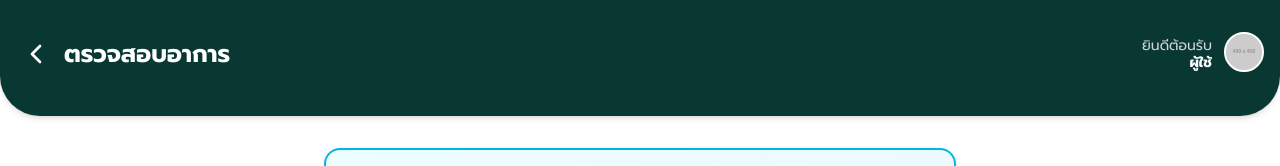
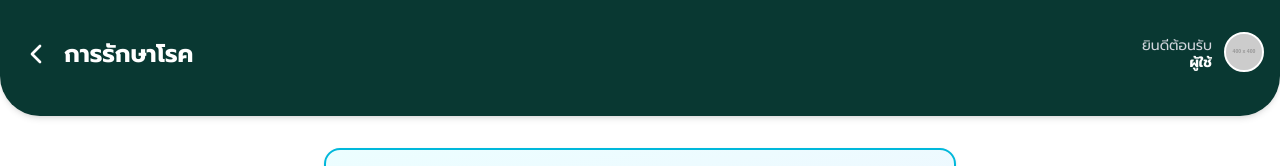
Before and after one commit to koard/DukeFarm-Frontend, a Next.js app: page /large/disease-info-large in a window 1280 px wide. Shown: the top 166 px of the page. Built offline with nearby package versions, Linux system fonts and the light colour scheme; no server answers.

Commit message:
refactor: disease page components

```diff
--- a/src/app/large/page.tsx
+++ b/src/app/large/page.tsx
@@ -583,7 +583,7 @@ export default function NurseryLargePage() {
             <Link href="/large/disease-info-large" className="block w-full">
                 <button className="w-full bg-[#A530FF] hover:bg-[#8a2be2] text-white py-4 rounded-xl flex items-center justify-center gap-2 shadow-md transition-colors text-lg cursor-pointer">
                     <Image src="/nursery-large/famicons_fish-w.svg" alt="icon" width={24} height={24} />
-                    ข้อมูลการรักษาโรค
+                    การรักษาโรค
                 </button>
             </Link>
 
--- a/src/app/market/page.tsx
+++ b/src/app/market/page.tsx
@@ -581,7 +581,7 @@ export default function MarketGrowerPage() {
             <Link href="/market/disease-info-market" className="block w-full">
                 <button className="w-full bg-[#A530FF] hover:bg-[#8a2be2] text-white py-4 rounded-xl flex items-center justify-center gap-2 shadow-md transition-colors text-lg cursor-pointer">
                     <Image src="/nursery-large/famicons_fish-w.svg" alt="icon" width={24} height={24} />
-                    ข้อมูลการรักษาโรค
+                    การรักษาโรค
                 </button>
             </Link>
 
--- a/src/app/small/page.tsx
+++ b/src/app/small/page.tsx
@@ -582,7 +582,7 @@ export default function NurserySmallPage() {
             <Link href="/small/disease-info-small" className="block w-full">
                 <button className="w-full bg-[#A530FF] hover:bg-[#8a2be2] text-white py-4 rounded-xl flex items-center justify-center gap-2 shadow-md transition-colors text-lg cursor-pointer">
                     <Image src="/nursery-large/famicons_fish-w.svg" alt="icon" width={24} height={24} />
-                    ข้อมูลการรักษาโรค
+                    การรักษาโรค
                 </button>
             </Link>
 
--- a/src/components/disease/DiseaseInfo.tsx
+++ b/src/components/disease/DiseaseInfo.tsx
@@ -149,7 +149,7 @@ export const DiseaseInfo = ({ backHref }: DiseaseInfoProps) => {
           <button onClick={handleBack} className="p-1 rounded-full transition-all hover:bg-white/10 active:scale-95">
             <ChevronLeft className="w-8 h-8" />
           </button>
-          <h1 className="text-2xl font-bold">ตรวจสอบอาการ</h1>
+          <h1 className="text-2xl font-bold">การรักษาโรค</h1>
         </div>
         <ProfileDropdownMenu />
       </header>
@@ -214,8 +214,8 @@ export const DiseaseInfo = ({ backHref }: DiseaseInfoProps) => {
                             key={tag}
                             onClick={() => toggleTag(tag)}
                             className={`px-4 py-2 rounded-full text-sm font-semibold border transition-all duration-200 ease-in-out ${active
-                                ? 'bg-[#BDD7FF] text-black border-black shadow-md scale-105'
-                                : 'bg-white text-black border-gray-300 hover:border-blue-400 hover:shadow-sm'
+                              ? 'bg-[#BDD7FF] text-black border-black shadow-md scale-105'
+                              : 'bg-white text-black border-gray-300 hover:border-blue-400 hover:shadow-sm'
                               }`}
                           >
                             {active && '✓ '}
```
